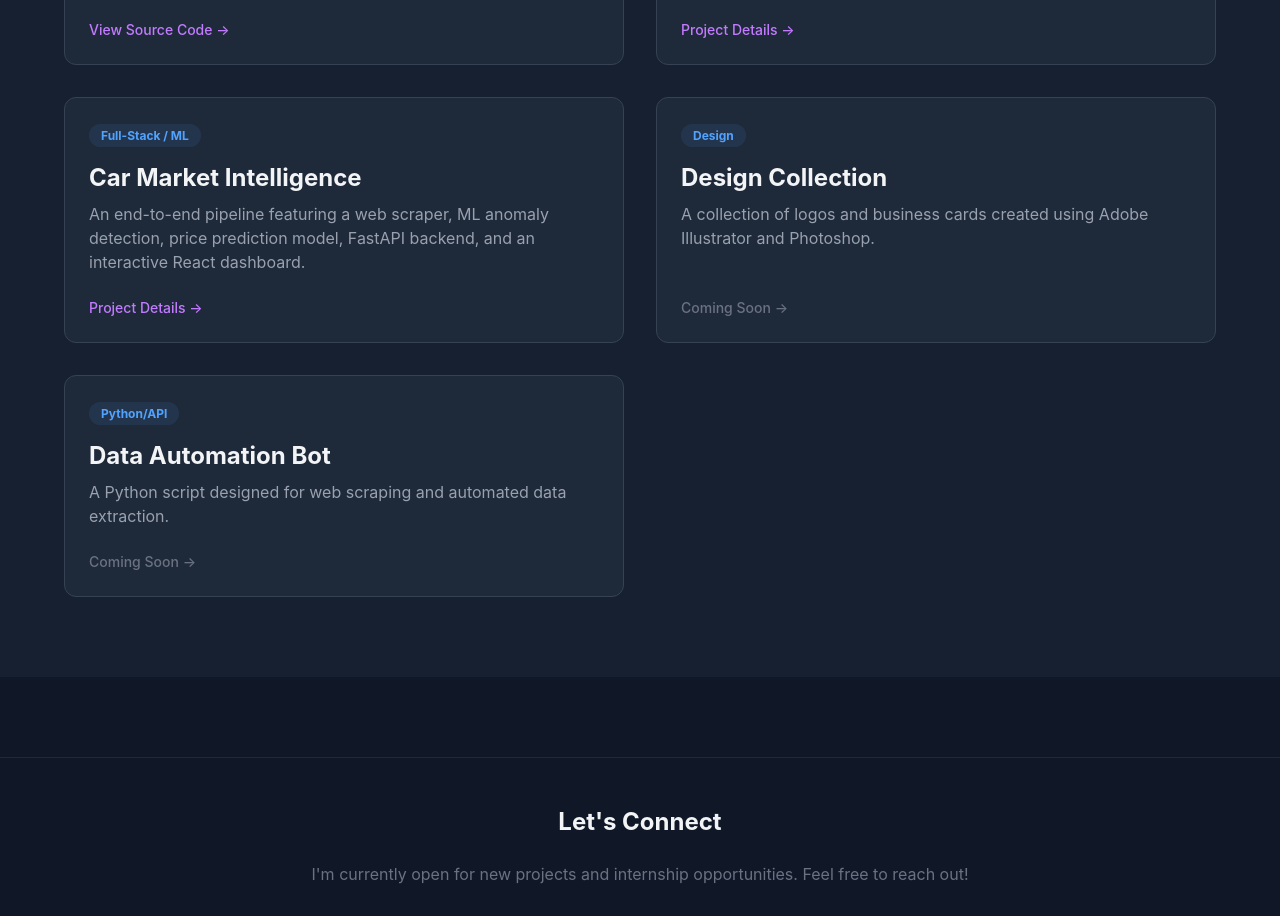
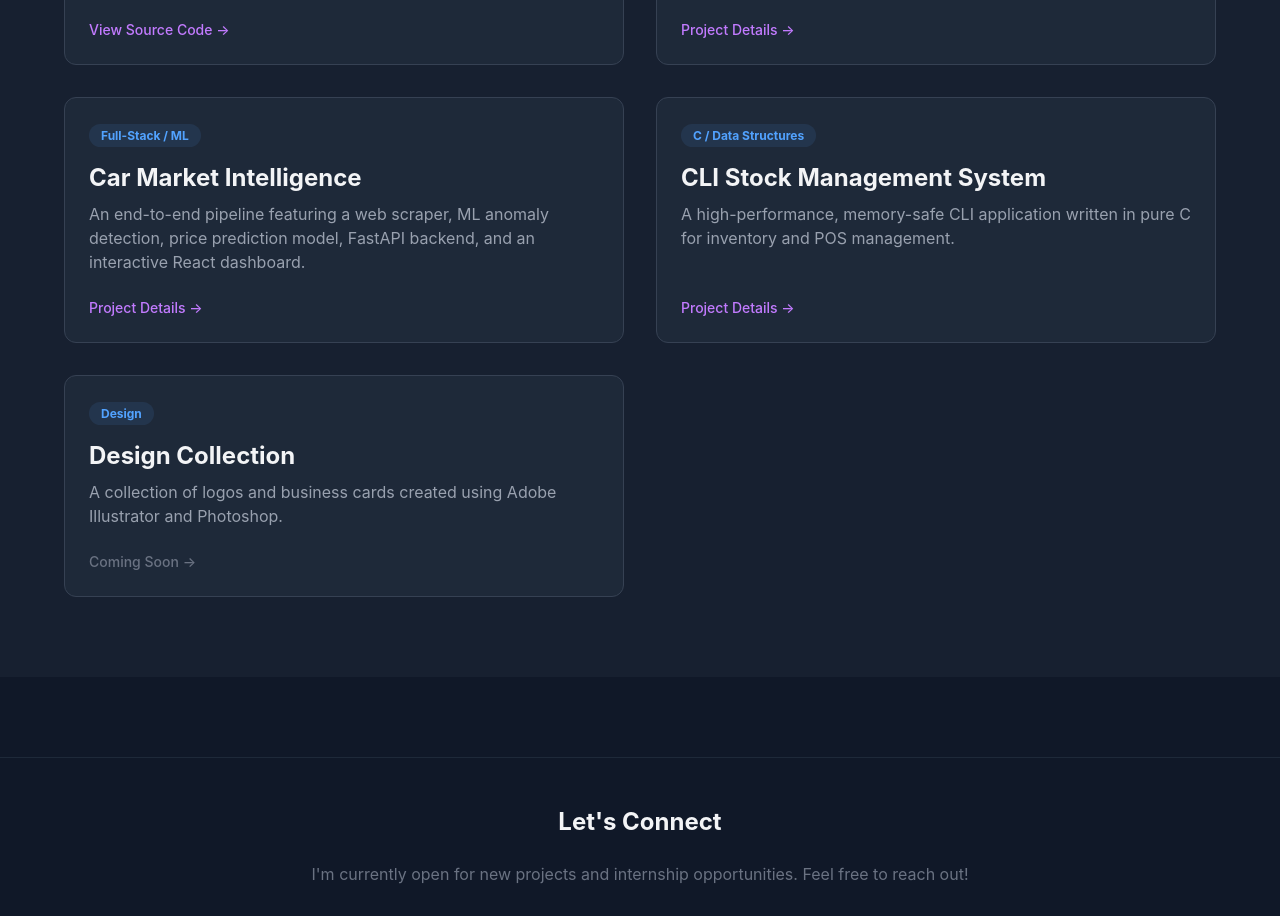
Before and after one commit to Djilali-77/portfolio, a React (Vite) app: page / in a window 1280 px wide. Shown: the part 1980-2896 px from the top of the page. Built offline with nearby package versions, Linux system fonts and the light colour scheme.

Commit message:
add new project

```diff
--- a/src/pages/Hero.jsx
+++ b/src/pages/Hero.jsx
@@ -33,15 +33,16 @@ const Hero = () => {
     },
     {
       id: 4,
+      title: "CLI Stock Management System",
+      desc: "A high-performance, memory-safe CLI application written in pure C for inventory and POS management.",
+      cat: "C / Data Structures",
+      link: "https://github.com/Djilali-77/c-stock-management-cli"
+    },
+    {
+      id: 5,
       title: "Design Collection",
       desc: "A collection of logos and business cards created using Adobe Illustrator and Photoshop.",
       cat: "Design"
-    },
-    {
-      id: 5,
-      title: "Data Automation Bot",
-      desc: "A Python script designed for web scraping and automated data extraction.",
-      cat: "Python/API"
     },
   ];
 
```
